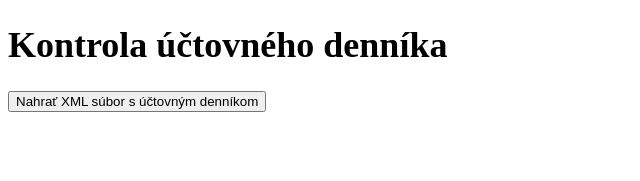
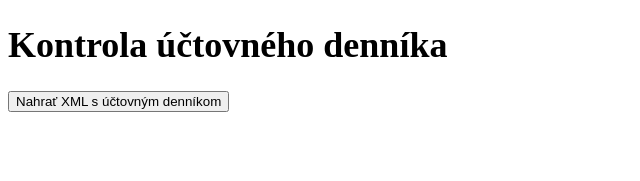
Before and after one commit to deftomat/micro-tools, a React app: page / in a window 1280 px wide. Shown: the top 181 px of the page, without its empty margins (0-640 px from the left). Built offline with nearby package versions, Linux system fonts and the light colour scheme.

Commit message:
bugfixes

```diff
--- a/src/index.tsx
+++ b/src/index.tsx
@@ -16,7 +16,7 @@ function App() {
             setResult(result);
           }}
         >
-          Nahrať XML súbor s účtovným denníkom
+          Nahrať XML s účtovným denníkom
         </button>
       </div>
 
```
